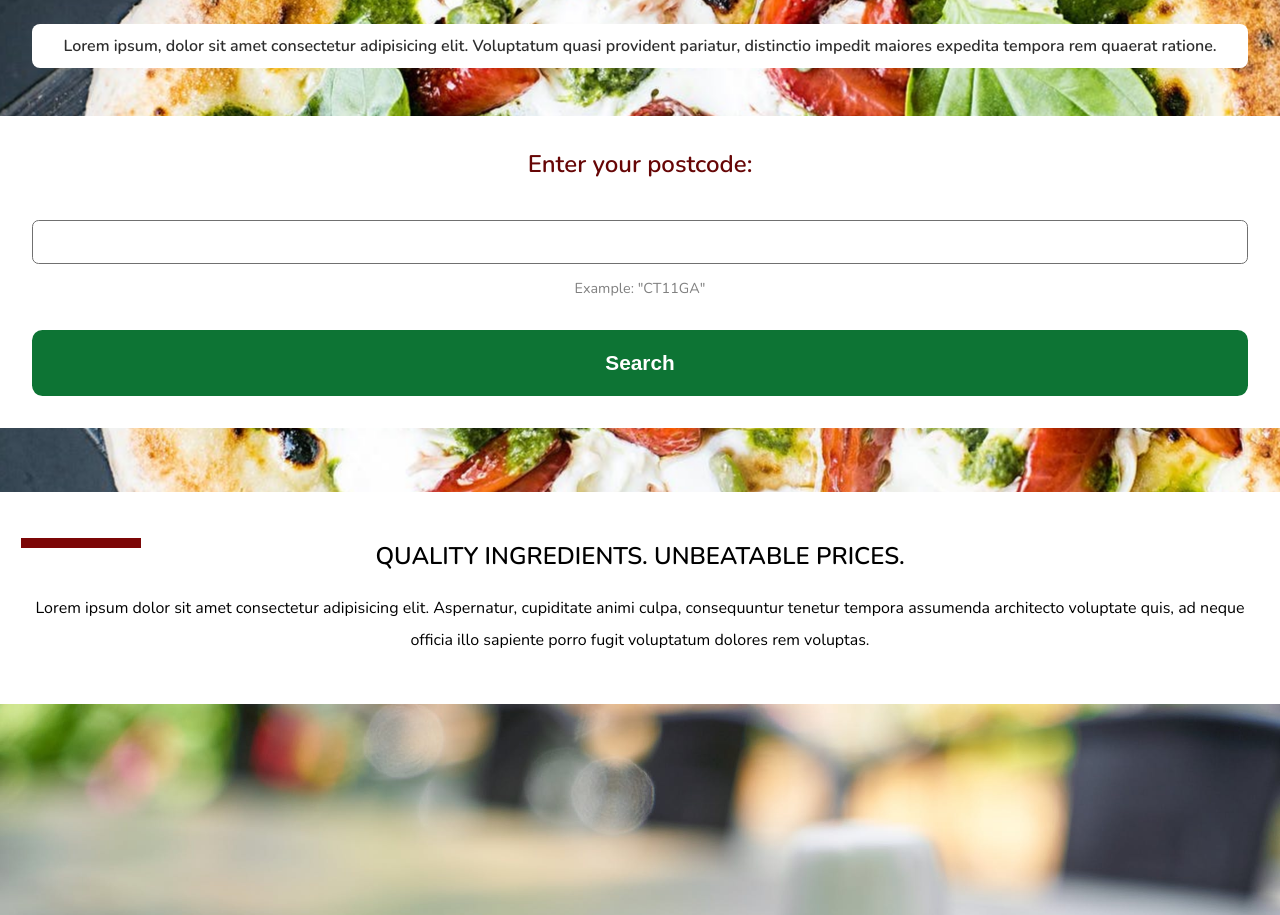
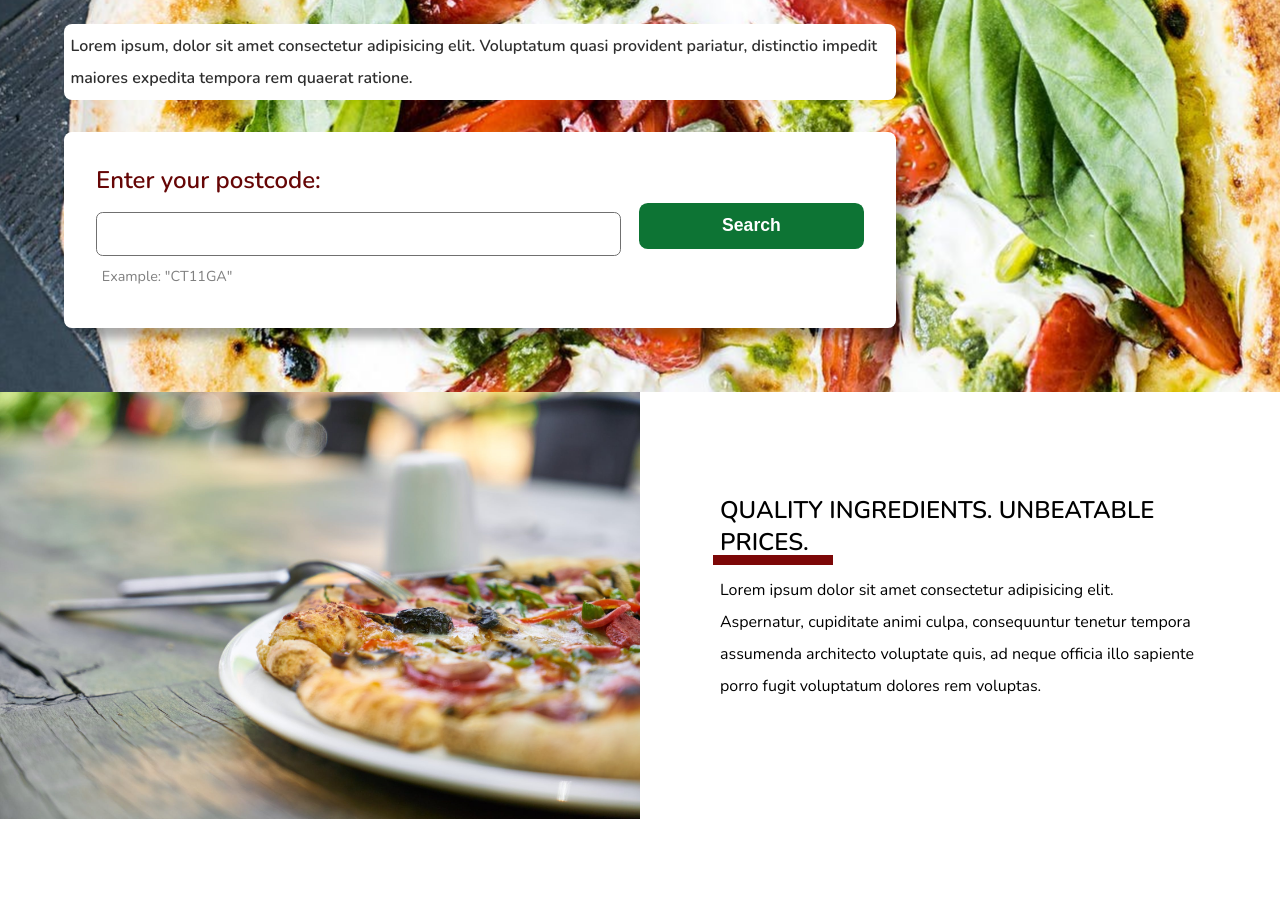
Before and after one commit to kmitova/pizza, a plain HTML site: page index.html in a window 1280 px wide. Shown: the part 211-1126 px from the top of the page. After the commit the page ends 1030 px from the top, so only its background shows below. Drawn offline with nearby package versions, Linux system fonts and the light colour scheme.

Commit message:
Update main.css

```diff
--- a/main.css
+++ b/main.css
@@ -145,3 +145,127 @@ p {
 img {
   width: 100%;
 }
+
+@media (min-width: 730px) {
+
+  section {
+    margin: 0 4em;
+  }
+
+    .form-container {
+    margin: 2em -4em 0;
+  }
+  h2::before {
+  content: "";
+  position: absolute;
+  width: 5em;
+  background: rgb(124, 7, 7);
+  height: .4em;
+  bottom: -.3em;
+  left: 7em;
+  z-index: -1;
+  margin-left: -.3em;
+  }
+}
+@media (min-width: 930px) {
+
+  .background {
+    text-align: left;
+  }
+
+  h1 {
+    text-align: center;
+  }
+  .background p {
+    margin: 0 0 3em;
+  }
+  .background section {
+    width: 65%;
+  }
+  .form-container {
+    margin: 2em 0 0;
+    padding: 2em;
+    border-radius: .5em;
+    box-shadow: 10px 10px 10px rgba(0, 0, 0, 0.3);
+  }
+
+  form {
+    display: flex;
+  }
+  .form-left {
+    width: 70%;
+  }
+  label {
+    margin: 0;
+  }
+  input[type="button"] {
+    height: fit-content;
+    font-size: 1.1em;
+    margin-left: 1em;
+    margin-top: 2.2em;
+    padding: .7em 0;
+    width: 30%;
+  }
+  .background p {
+    margin-bottom: 0;
+  }
+
+  .heading {
+    display: grid;
+    grid-template-columns: repeat(2, 50%);
+    grid-template-areas: "bowl content";
+  }
+
+  .right-col {
+    grid-area: content;
+    padding: 0 10%;
+    text-align: left;
+    align-self:  center;
+  }
+
+  img {
+    grid-area: bowl;
+  }
+
+  h2 {
+    margin: 0;
+  }
+  h2::before {
+  content: "";
+  position: absolute;
+  width: 5em;
+  background: rgb(124, 7, 7);
+  height: .4em;
+  bottom: -0.3em;
+  left: 0em;
+  z-index: -1;
+  margin-left: -.3em;
+  }
+}
+
+@media (min-width: 1275px) {
+    .hero-bg section {
+        width: 45%;
+        margin: 0 15%;
+    }
+    h1 {
+      text-align: center;
+    }
+
+
+.top {
+  animation: fadeIn 2s forwards;
+  }
+}
+
+
+@keyframes fadeIn {
+  from {
+    opacity: 0;
+    transform: translateY(-2em);
+  }
+  to {
+    opacity: 1;
+    transform: translateY(0);
+  }
+}
```
